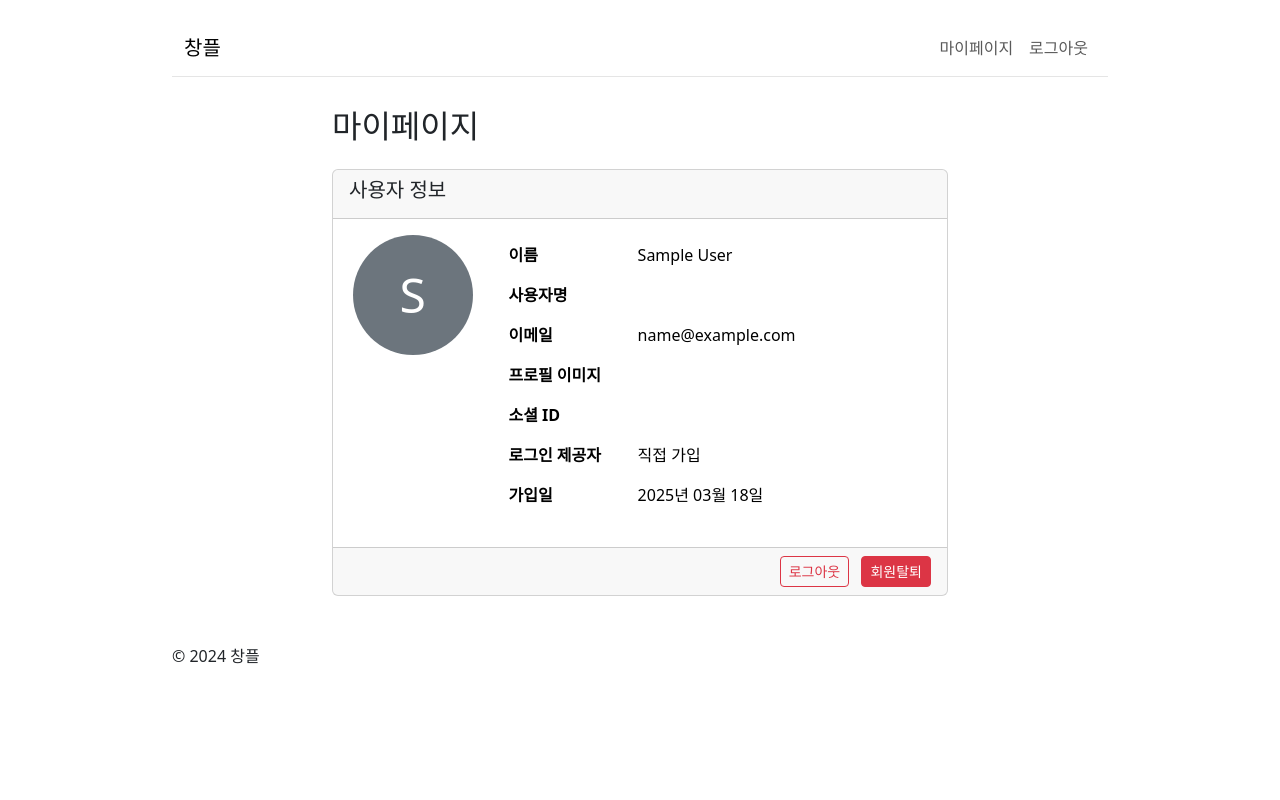
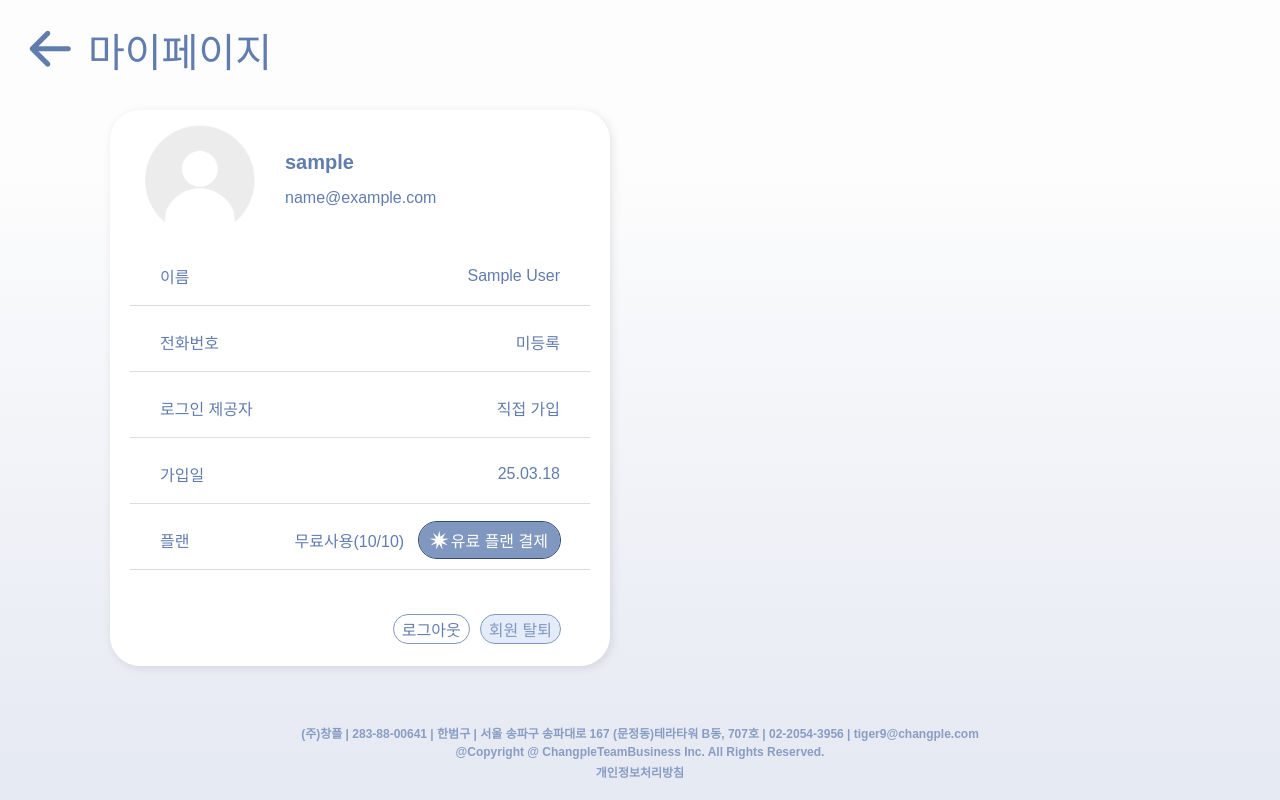
Before and after one commit to leetusik/changple, a Django app: page /profile/ in a window 1280 px wide; the page is wider, and only the part inside the window is pictured. Run offline with Django 4.2, Linux system fonts and the light colour scheme; the visitor is signed in with stand-in values (Sample User, id 1); parts of the project's set-up code (start-up, migrations or seed data) failed here and were passed over.

Commit message:
add funcionality on mypage

```diff
--- a/config/urls.py
+++ b/config/urls.py
@@ -36,7 +36,7 @@ urlpatterns = [
     path("", HomeView.as_view(), name="home"),
     path(
         "profile/",
-        login_required(TemplateView.as_view(template_name="auth/profile.html")),
+        login_required(TemplateView.as_view(template_name="auth/mypage.html")),
         name="profile",
     ),  # Profile page, login required
     # Add Naver auth URLs at the root level
--- a/templates/mypage.html
+++ b/templates/auth/mypage.html
@@ -1,31 +1,47 @@
+{% load static %}
 <!DOCTYPE html>
-<html lang="en">
+<html lang="ko">
 <head>
     <meta charset="UTF-8">
     <meta name="viewport" content="width=device-width, initial-scale=1.0">
-    <title>ChangpleAI</title>
-    <link rel="stylesheet" href="../static/css/mypage.css">
-    <link rel="icon" href="../static/img/favicon.svg" type="image/x-icon">
+    <title>창플 - 마이페이지</title>
+    <link rel="stylesheet" href="{% static 'css/mypage.css' %}">
+    <link rel="icon" href="{% static 'img/favicon.svg' %}" type="image/x-icon">
+    <style>
+        a {
+            text-decoration: none;
+        }
+        .profile-buttons-block a, .pay_plan-block-content-btn-area {
+            text-decoration: none;
+            /* color: inherit; */
+        }
+        .not-authenticated a {
+            text-decoration: none;
+            color: inherit;
+        }
+    </style>
 </head>
 
 <body>
     <!---------------- header ---------------------------------------->
     <header>
         <div class="arrow-block">
-            <svg width="42" height="37" viewBox="0 0 42 37" fill="none" xmlns="http://www.w3.org/2000/svg">
-                <path fill-rule="evenodd" clip-rule="evenodd" d="M20.543 36.0035C20.0605 36.4859 19.4062 36.7568 18.7239 36.7568C18.0416 36.7568 17.3873 36.4859 16.9048 36.0035L1.46672 20.5654C0.984356 20.0829 0.713379 19.4286 0.713379 18.7463C0.713379 18.064 0.984356 17.4097 1.46672 16.9272L16.9048 1.48911C17.3901 1.02042 18.04 0.76107 18.7147 0.766933C19.3893 0.772795 20.0346 1.0434 20.5117 1.52045C20.9887 1.99751 21.2593 2.64286 21.2652 3.31749C21.2711 3.99213 21.0117 4.64207 20.543 5.12735L9.49709 16.1733L39.308 16.1733C39.9904 16.1733 40.6449 16.4444 41.1274 16.9269C41.6099 17.4094 41.881 18.0639 41.881 18.7463C41.881 19.4287 41.6099 20.0832 41.1274 20.5657C40.6449 21.0482 39.9904 21.3193 39.308 21.3193L9.49709 21.3193L20.543 32.3653C21.0254 32.8478 21.2964 33.5021 21.2964 34.1844C21.2964 34.8666 21.0254 35.521 20.543 36.0035Z" fill="#617DAE"/>
-            </svg>
+            <a href="{% url 'home' %}" style="text-decoration: none;">
+                <svg width="42" height="37" viewBox="0 0 42 37" fill="none" xmlns="http://www.w3.org/2000/svg">
+                    <path fill-rule="evenodd" clip-rule="evenodd" d="M20.543 36.0035C20.0605 36.4859 19.4062 36.7568 18.7239 36.7568C18.0416 36.7568 17.3873 36.4859 16.9048 36.0035L1.46672 20.5654C0.984356 20.0829 0.713379 19.4286 0.713379 18.7463C0.713379 18.064 0.984356 17.4097 1.46672 16.9272L16.9048 1.48911C17.3901 1.02042 18.04 0.76107 18.7147 0.766933C19.3893 0.772795 20.0346 1.0434 20.5117 1.52045C20.9887 1.99751 21.2593 2.64286 21.2652 3.31749C21.2711 3.99213 21.0117 4.64207 20.543 5.12735L9.49709 16.1733L39.308 16.1733C39.9904 16.1733 40.6449 16.4444 41.1274 16.9269C41.6099 17.4094 41.881 18.0639 41.881 18.7463C41.881 19.4287 41.6099 20.0832 41.1274 20.5657C40.6449 21.0482 39.9904 21.3193 39.308 21.3193L9.49709 21.3193L20.543 32.3653C21.0254 32.8478 21.2964 33.5021 21.2964 34.1844C21.2964 34.8666 21.0254 35.521 20.543 36.0035Z" fill="#617DAE"/>
+                </svg>
+            </a>
         </div>
         <div class="title-block">
             <p>
-                mypage
+                마이페이지
             </p>
         </div>
     </header>
 
-
     <!------------------ main ---------------------------------------->
     <main>
+        {% if user.is_authenticated %}
         <!-------- profile-container ---------------------->
         <div class="profile-container">
 
@@ -34,20 +50,24 @@
 
                 <!-------- img-area ------>
                 <div class="profile-img-area">
-                    <img src="../static/img/profile-img-test.png" />
+                    {% if user.profile_image %}
+                        <img src="{{ user.profile_image }}" alt="프로필 이미지" />
+                    {% else %}
+                        <img src="{% static 'img/profile-img-test.png' %}" alt="기본 프로필 이미지" />
+                    {% endif %}
                 </div>
 
                 <!-------- text-area ------>
                 <div class="profile-text-area">
                     <div class="profile-id-area">
                         <p>
-                            woojeon123
+                            {{ user.nickname|default:user.username }}
                         </p>
                     </div>
 
                     <div class="profile-email-area">
                         <p>
-                            woojeonjang@naver.com
+                            {{ user.email }}
                         </p>
                     </div>
                 </div>
@@ -64,7 +84,7 @@
                 </div>
                 <div class="name-block-content-area">
                     <p>
-                        장우전
+                        {{ user.name|default:"미등록" }}
                     </p>
                 </div>
             </div>
@@ -78,7 +98,7 @@
                 </div>
                 <div class="phone_number-block-content-area">
                     <p>
-                        010-8850-8893
+                        {{ user.mobile|default:"미등록" }}
                     </p>
                 </div>
             </div>
@@ -92,7 +112,7 @@
                 </div>
                 <div class="login_info-block-content-area">
                     <p>
-                        Naver
+                        {{ user.provider|default:"직접 가입"|title }}
                     </p>
                 </div>
             </div>
@@ -106,7 +126,7 @@
                 </div>
                 <div class="join_date-block-content-area">
                     <p>
-                        25.04.05
+                        {{ user.date_joined|date:"y.m.d" }}
                     </p>
                 </div>
             </div>
@@ -120,43 +140,53 @@
                 </div>
                 <div class="pay_plan-block-content-area">
                     <p>
-                        무료사용(9/10)
+                        {% if user.is_premium %}
+                            프리미엄 (무제한)
+                        {% else %}
+                            무료사용({{ user.daily_queries_remain|default:"10" }}/{{ user.daily_query_limit|default:"10" }})
+                        {% endif %}
                     </p>
                 </div>
-                <button class="pay_plan-block-content-btn-area">
+                <a href="{% url 'home' %}" class="pay_plan-block-content-btn-area">
                     <svg width="23" height="22" viewBox="0 0 23 22" fill="none" xmlns="http://www.w3.org/2000/svg">
                         <path d="M11.7339 0.200195L13.2023 7.40581L18.9589 2.82986L15.452 9.29355L22.8032 9.48839L15.962 12.1857L21.4681 17.0602L14.4936 14.7291L15.5782 22.0023L11.7339 15.7335L7.88962 22.0023L8.97425 14.7291L1.9998 17.0602L7.50585 12.1857L0.664688 9.48839L8.01582 9.29355L4.50899 2.82986L10.2655 7.40581L11.7339 0.200195Z" fill="#FFFFFF"/>
                     </svg>
                     <p>
                         유료 플랜 결제
                     </p>
-                </button>
+                </a>
             </div>
 
 
             <div class="profile-buttons-block">
-                <button class="buttons-block-logout-area">
+                <a href="{% url 'logout' %}" class="buttons-block-logout-area">
                     <p>
                         로그아웃
                     </p>
-                </button>
-                <button class="buttons-block-resign-area">
+                </a>
+                <a href="{% url 'withdraw_account' %}" class="buttons-block-resign-area" onclick="return confirm('정말로 회원탈퇴를 진행하시겠습니까? 이 작업은 되돌릴 수 없습니다.');">
                     <p>
                         회원 탈퇴
                     </p>
-                </button>
+                </a>
             </div>
-
-
         </div>
+        {% else %}
+        <div class="profile-container">
+            <div class="not-authenticated">
+                <p>로그인이 필요한 페이지입니다.</p>
+                <a href="{% url 'home' %}" class="buttons-block-logout-area">
+                    <p>로그인 페이지로 이동</p>
+                </a>
+            </div>
+        </div>
+        {% endif %}
     </main>
-
-
-
-</body>
 
 <footer>
     <div class="company-info">(주)창플 | 283-88-00641 | 한범구 | 서울 송파구 송파대로 167 (문정동)테라타워 B동, 707호 | 02-2054-3956 | tiger9@changple.com</div>
     <div class="copyright">@Copyright @ ChangpleTeamBusiness Inc. All Rights Reserved.</div>
     <div class="privacy-policy">개인정보처리방침</div>
 </footer>
+</body>
+</html>
--- a/users/models.py
+++ b/users/models.py
@@ -113,6 +113,15 @@ class User(AbstractUser):
         self.daily_queries_used += 1
         self.save()
 
+    @property
+    def daily_queries_remain(self):
+        """Return the number of remaining queries for the day"""
+        # Reset counter if it's a new day
+        if timezone.now().date() > self.last_query_reset.date():
+            return self.daily_query_limit
+
+        return max(0, self.daily_query_limit - self.daily_queries_used)
+
     def __str__(self):
         """Show name as the string representation instead of username"""
         return self.name or self.nickname or self.email or self.username
```
